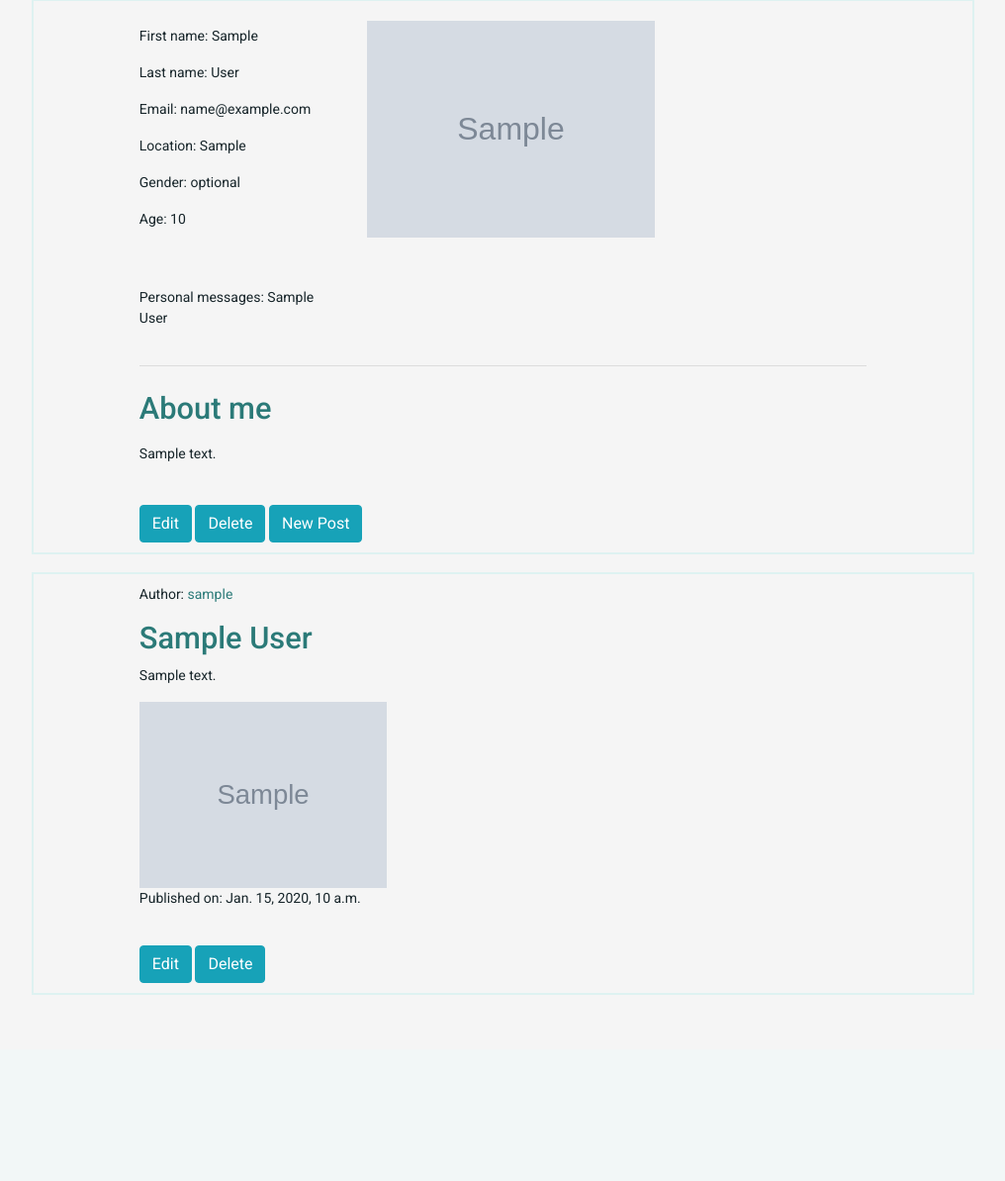
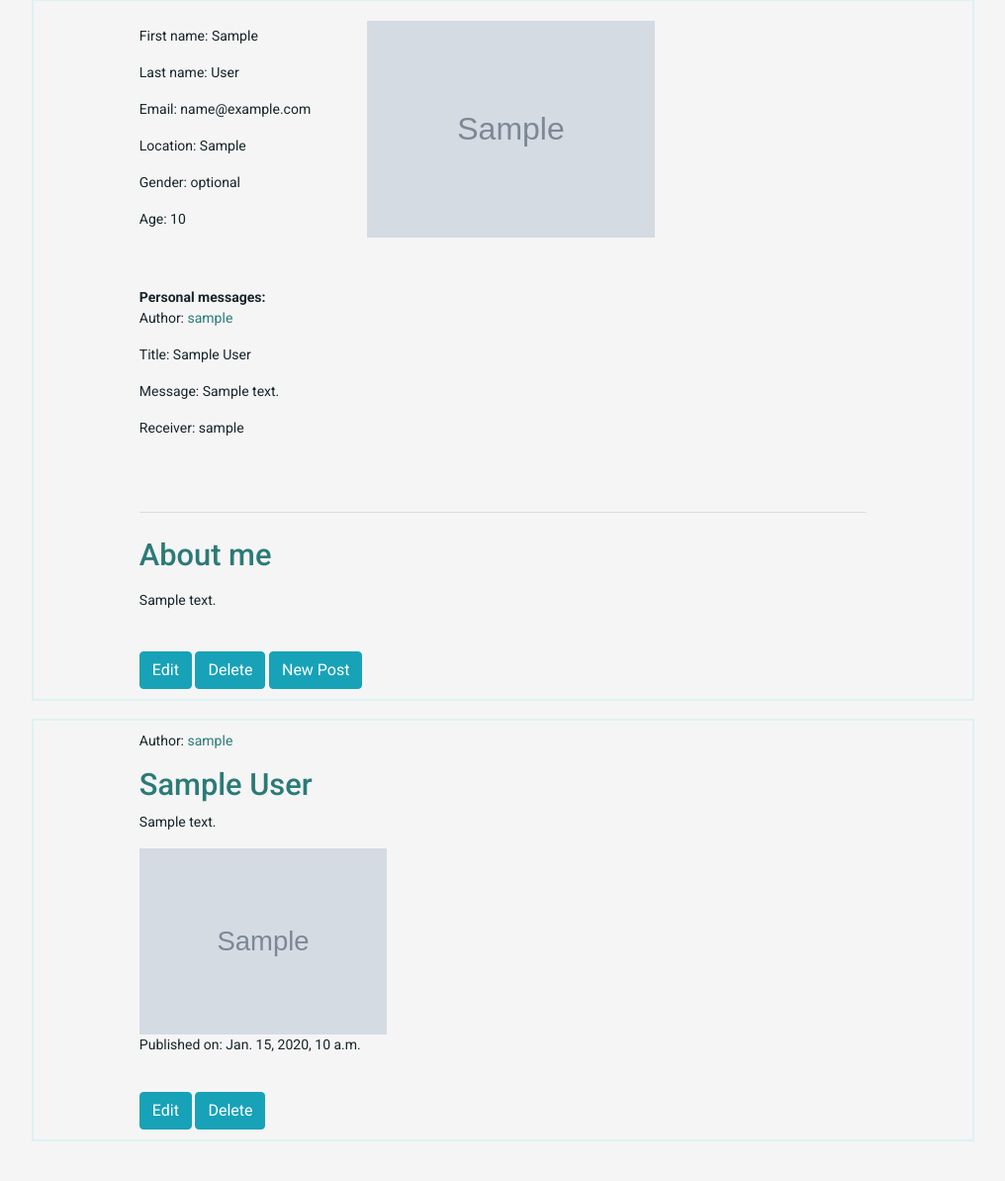
Before and after one commit to RikDuijm/trail-running, a Django app: a page that uses accounts/templates/profile.html in a window 1280 px wide. Shown: the part 450-1643 px from the top of the page at 99% size, without its empty margins (142-1158 px from the left). Before the commit the page ends 1455 px from the top, so only its background shows below. Run offline with Django 3.2, Linux system fonts and the light colour scheme; a user stored in the database is signed in; tables that the repository leaves empty hold one stand-in row (values such as "Sample post"); grey boxes marked "Sample" are stand-in pictures; some libraries are stand-ins or nearby versions.

Commit message:
contact other user view, not working

```diff
--- a/accounts/forms.py
+++ b/accounts/forms.py
@@ -65,4 +65,4 @@ class ProfilePostForm(forms.ModelForm):
 class ContactProfileForm(forms.ModelForm):
     class Meta:
         model = ContactUser
-        fields = ['sender', 'title', 'content', 'published_date', 'image']
+        fields = ['receiver', 'title', 'content', 'published_date', 'image']
--- a/accounts/models.py
+++ b/accounts/models.py
@@ -27,7 +27,7 @@ class UserProfile(models.Model):
         return f"{self.user.username}'s Profile"
 
 class ProfilePost(models.Model):
-    user = models.ForeignKey(settings.AUTH_USER_MODEL, null=False, default=1, on_delete=models.SET_DEFAULT)
+    user = models.ForeignKey(User, null=False, default=1, on_delete=models.SET_DEFAULT)
     #user = models.ForeignKey(UserProfile, null=False, default=1, on_delete=models.SET_DEFAULT)
     title = models.CharField(max_length=200)
     content = models.TextField()
@@ -38,11 +38,12 @@ class ProfilePost(models.Model):
         return "{0} (by {1})".format(self.title, self.user)
 
 class ContactUser(models.Model):
-    sender = models.ForeignKey(settings.AUTH_USER_MODEL, null=False, default=1, on_delete=models.SET_DEFAULT)
+    sender = models.ForeignKey(User, null=False, default=1, on_delete=models.SET_DEFAULT)
     title = models.CharField(max_length=200)
     content = models.TextField()
     published_date = models.DateTimeField(blank=True, null=True, default=timezone.now)
     image = models.ImageField(upload_to="profile_images", blank=True, null=True)
+    receiver = models.ForeignKey(User, null=False, default=1, on_delete=models.SET_DEFAULT, related_name="receiver")
     # recepient = models.
 
     def __str__(self):
--- a/accounts/templates/profile.html
+++ b/accounts/templates/profile.html
@@ -19,8 +19,12 @@
 
                     <br><br>
 
-                      {% for contactuserpost in contactuserposts %}
-                    Personal messages: {{ contactuserpost.title }}
+                    {% for contactuserpost in contactuserposts %}
+                    <strong>Personal messages: </strong>
+                    <p><span class="boldtext">Author:</span> <a href="#">{{contactuserpost.sender}}</a></p>
+                    <p><span class="boldtext">Title:</span> {{ contactuserpost.title }}</p>
+                    <p><span class="boldtext">Message:</span> {{ contactuserpost.content }}</p>
+                    <p><span class="boldtext">Receiver:</span> {{ contactuserpost.receiver }}</p>
                     {% endfor %}
                     <br><br>
 
@@ -48,7 +52,7 @@
                 {% endif %}
 
                 {% if user !=  profile.userprofile.user %}
-                <a href="{% url 'contact_user' %}" class="btn btn-info post-details-btn">Contact User!</a>
+                <a href="{% url 'contact_user' profile.userprofile.user.id %}" class="btn btn-info post-details-btn">Contact User!</a>
                 {% else %}
                 {% endif %}
                 </div>
--- a/accounts/urls.py
+++ b/accounts/urls.py
@@ -19,7 +19,7 @@ urlpatterns = [
     url(r'^profile/(?P<pk>\d+)', author_profile, name="author_profile"), # url for Community / Forum
     url(r'^userprofiles/(?P<pk>\d+)', user_profile_page, name="user_profile_page"),
     url(r'^newprofilepost/$', profile_post, name='profile_post'),  # ?
-    url(r'^contactuser/$', contact_user, name='contact_user'),
+    url(r'^contactuser/(?P<pk>\d+)', contact_user, name='contact_user'),
     url(r'^editprofile/$', edit_profile, name='edit_profile'),
     url(r'^deleteprofile/', delete_profile_details, name='delete_profile_details'),
     url(r'^(?P<pk>\d+)/edit/$', edit_profile_post, name='edit_profile_post'),
--- a/accounts/views.py
+++ b/accounts/views.py
@@ -96,13 +96,13 @@ def all_users(request):
     users = UserProfile.objects.all().order_by('last_name')
     return render(request, "allusers.html", {'users': users})
 
-def user_profile(request):
+def user_profile(request, pk=None):
     """The user's profile page"""
     user = User.objects.get(email=request.user.email)
     profileposts = ProfilePost.objects.filter(user=request.user)
-    contactuserposts = ContactUser.objects.filter(sender=request.user)  # instead of on profile of sender this has to be the placed on profile where it was send from!
+    contactuserposts = ContactUser.objects.filter(sender=request.user)  # User
+    # instead of on profile of sender this has to be the placed on profile where it was send from! Should I make a field Receiver?
     return render(request, 'profile.html', {"profile": user, 'profileposts': profileposts, 'contactuserposts': contactuserposts})
-
 # # https://stackoverflow.com/questions/25615753/attributeerror-str-object-has-no-attribute-fields-using-django-non-rel-on-g
 
 
@@ -127,25 +127,62 @@ def profile_post(request, pk=None):
         return redirect('login')
     return render(request, 'newprofilepost.html', {'profile_post_form': profile_post_form, 'profile': user})
 
+# receiver = get_object_or_404(User, pk=pk)
+#                 print(sender)
+#                 print(receiver)
+
+
 def contact_user(request, pk=None):
     """
     Create a view that allows the logged-in user to contact another user
     """
-    sender = User.objects.get(email=request.user.email)
     if request.user.is_authenticated:
         if request.method == 'POST':
             contact_profile_form = ContactProfileForm(request.POST, request.FILES)
             if contact_profile_form.is_valid():
+                sender = User.objects.get(email=request.user.email)
+                receiver = get_object_or_404(User, pk=pk)
                 contactuserpost = contact_profile_form.save(commit=False)
-                contactuserpost.user = request.user
-                contactuserpost.save()              # this must be saved at profile of the user who is being contacted.
-                # return redirect(user_profile_page)
+                contactuserpost.sender = request.user
+                print(sender)
+                print(receiver)
+                contactuserpost.save()
+                # this must be saved at profile of the user who is being contacted (receiver) but it's safed to senders page...
                 return redirect(reverse('profile'))
         else:
             contact_profile_form = ContactProfileForm()
     else:
         return redirect('login')
-    return render(request, 'contactuserpost.html', {'contact_profile_form': contact_profile_form, 'profile': sender})
+    return render(request, 'contactuserpost.html', {'contact_profile_form': contact_profile_form})
+
+
+# def contact_user(request, pk=None):
+#     """
+#     Create a view that allows the logged-in user to contact another user
+#     """
+#     sender = User.objects.get(email=request.user.email)
+#     if request.user.is_authenticated:
+#         if request.method == 'POST':
+#             contact_profile_form = ContactProfileForm(request.POST, request.FILES)
+#             sender = User.objects.get(email=request.user.email)
+#             if contact_profile_form.is_valid():
+
+#                 receiver = get_object_or_404(User, pk=pk)
+#                 contactuserpost = contact_profile_form.save(commit=False)
+#                 contactuserpost.sender = request.user
+#                 print(sender)
+#                 print(receiver)
+#                 contactuserpost.save()
+#                 # this must be saved at profile of the user who is being contacted (receiver) but it's safed to Admin's page...
+#                 # also, in the database, it states that the post is created by Admin.
+#                 return redirect(reverse('profile'))
+#         else:
+#             contact_profile_form = ContactProfileForm()
+#     else:
+#         return redirect('login')
+#     return render(request, 'contactuserpost.html', {'contact_profile_form': contact_profile_form, 'profile': sender})
+
+
 
 
 def edit_profile(request, pk=None):
```
Also changed, not shown: accounts/migrations/0002_contactuser_more_content.py (added), accounts/migrations/0003_remove_contactuser_more_content.py (added), accounts/migrations/0004_contactuser_receiver.py (added).
